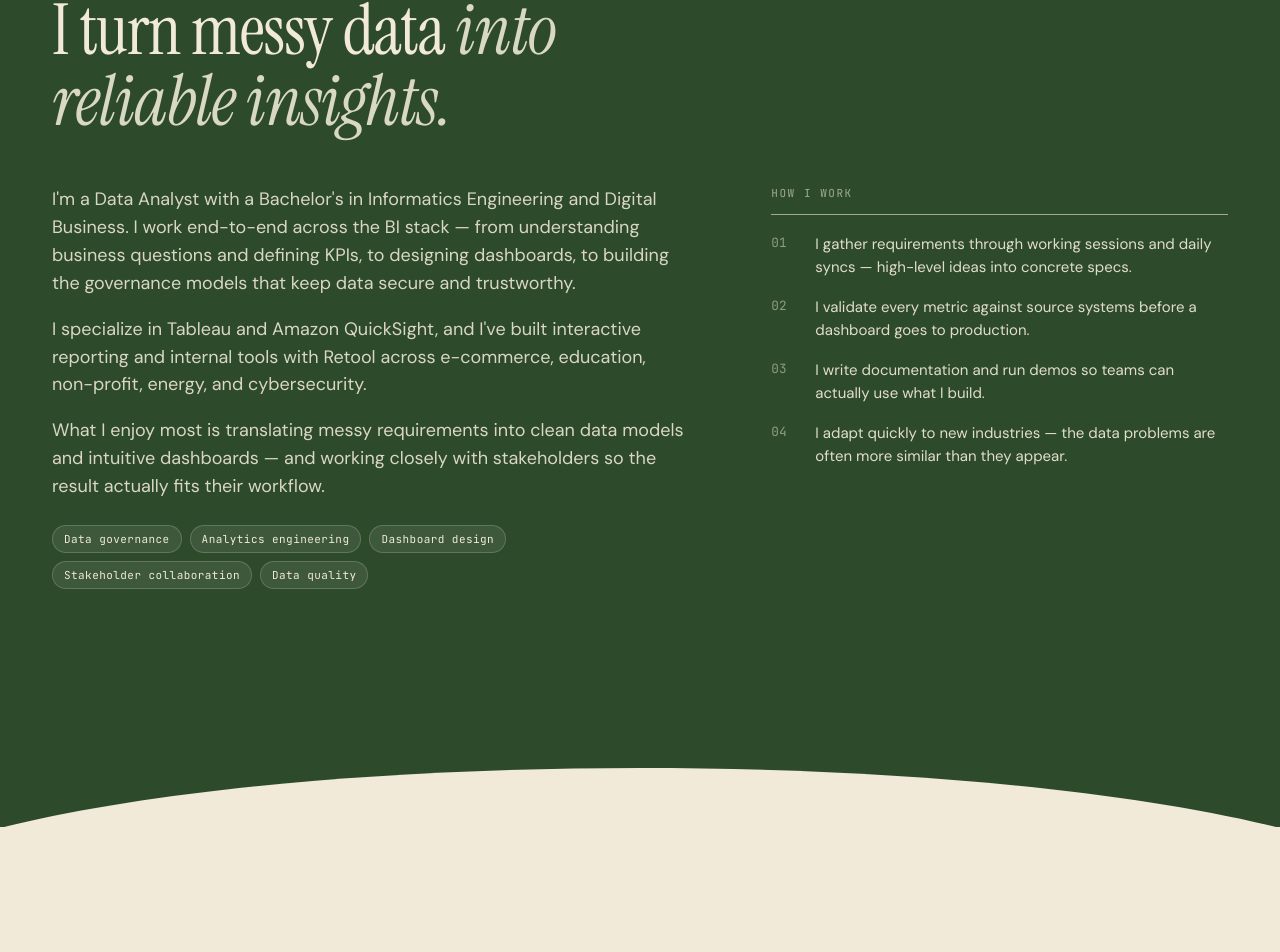
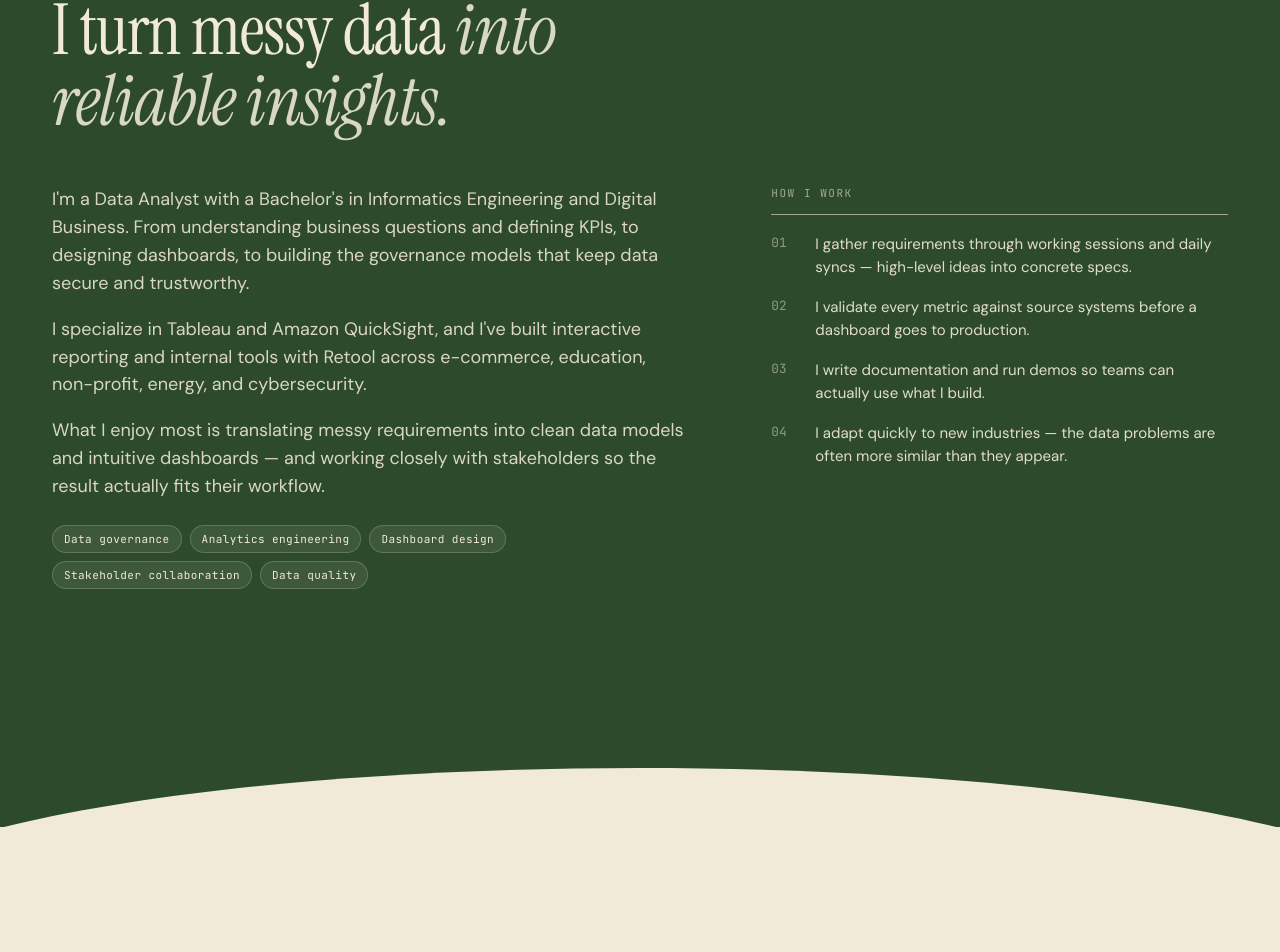
Before and after one commit to ottomontoya/portfolio, a React (Vite) app: page / in a window 1280 px wide. Shown: the part 1209-2161 px from the top of the page. Built offline with nearby package versions, Linux system fonts and the light colour scheme.

Commit message:
Refine ABOUT_BODY description for clarity and flow

```diff
--- a/portfolio.tsx
+++ b/portfolio.tsx
@@ -166,7 +166,7 @@ const EXPERIENCE = [
 ];
 
 const ABOUT_BODY = [
-  "I'm a Data Analyst with a Bachelor's in Informatics Engineering and Digital Business. I work end-to-end across the BI stack — from understanding business questions and defining KPIs, to designing dashboards, to building the governance models that keep data secure and trustworthy.",
+  "I'm a Data Analyst with a Bachelor's in Informatics Engineering and Digital Business. From understanding business questions and defining KPIs, to designing dashboards, to building the governance models that keep data secure and trustworthy.",
   "I specialize in Tableau and Amazon QuickSight, and I've built interactive reporting and internal tools with Retool across e-commerce, education, non-profit, energy, and cybersecurity.",
   "What I enjoy most is translating messy requirements into clean data models and intuitive dashboards — and working closely with stakeholders so the result actually fits their workflow.",
 ];
```
